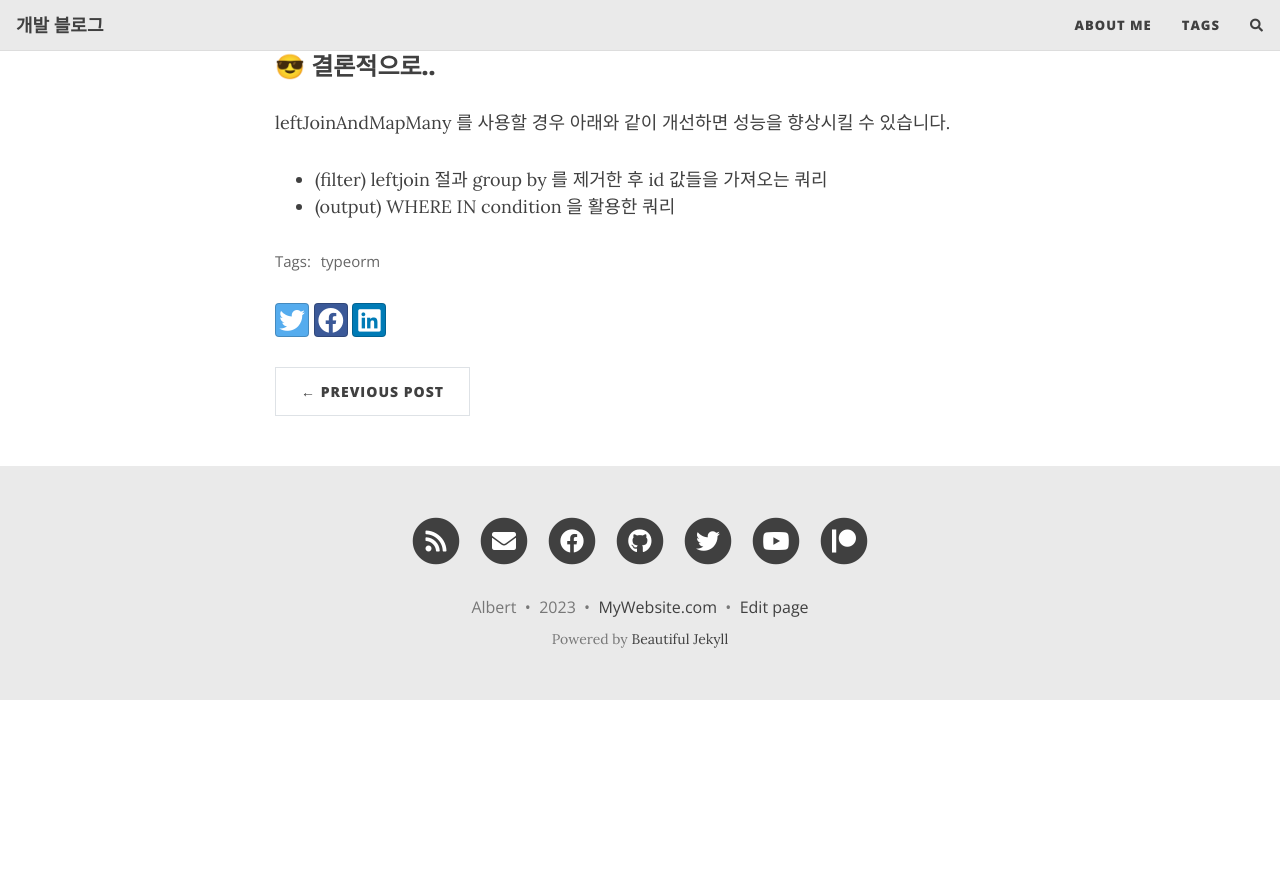
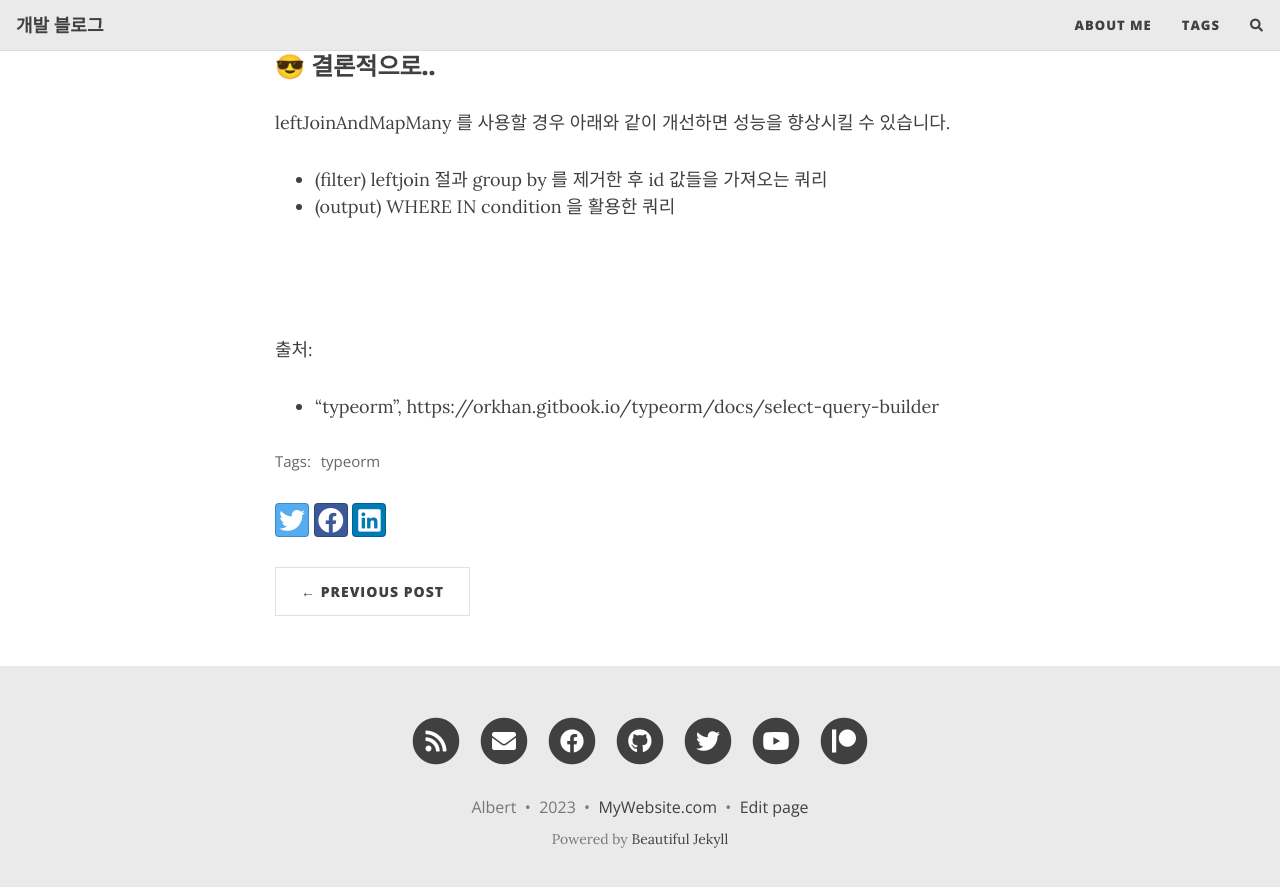
Before and after one commit to Jyoungho/Jyoungho.github.io, a Jekyll site: the page built from _posts/2023-04-26-leftJoinAndMapMany-typeorm.md, in a window 1280 px wide and 900 px high, scrolled down 3829 px. Shown: the top 887 px of the window. Built offline with Jekyll 4.4.1, drawn with Linux system fonts in a browser that asks for light colours; nearby versions of some CDN libraries; comment, search, counter and statistics services are not loaded; before the commit the page ends 4529 px from its top, so only the background shows below that.

Commit message:
feat: leftjoinandmapmany typeorm 문서 출처 표기

```diff
--- a/_posts/2023-04-26-leftJoinAndMapMany-typeorm.md
+++ b/_posts/2023-04-26-leftJoinAndMapMany-typeorm.md
@@ -165,3 +165,8 @@ leftJoinAndMapMany 를 사용할 경우 아래와 같이 개선하면 성능을
 
 - (filter) leftjoin 절과 group by 를 제거한 후 id 값들을 가져오는 쿼리
 - (output) WHERE IN condition 을 활용한 쿼리
+
+<br><br>
+---
+출처:
+- "typeorm", https://orkhan.gitbook.io/typeorm/docs/select-query-builder
```
